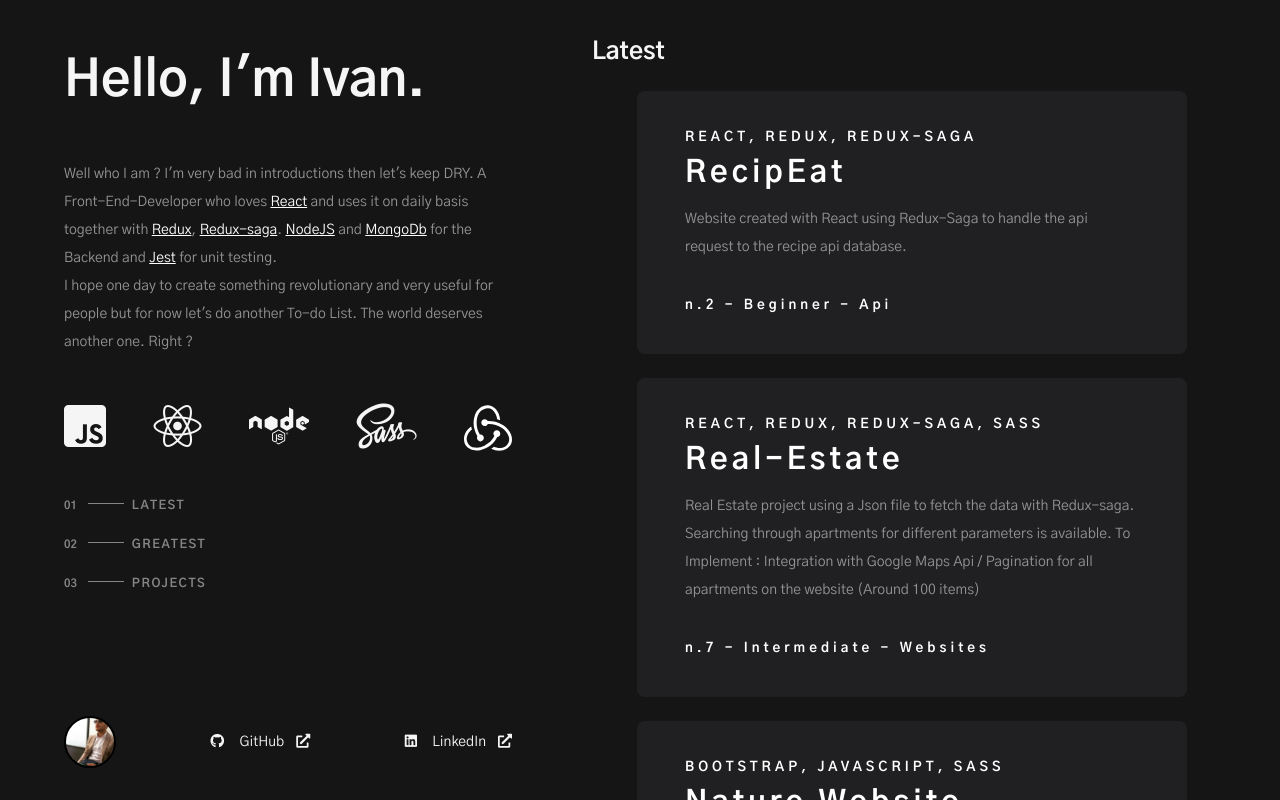
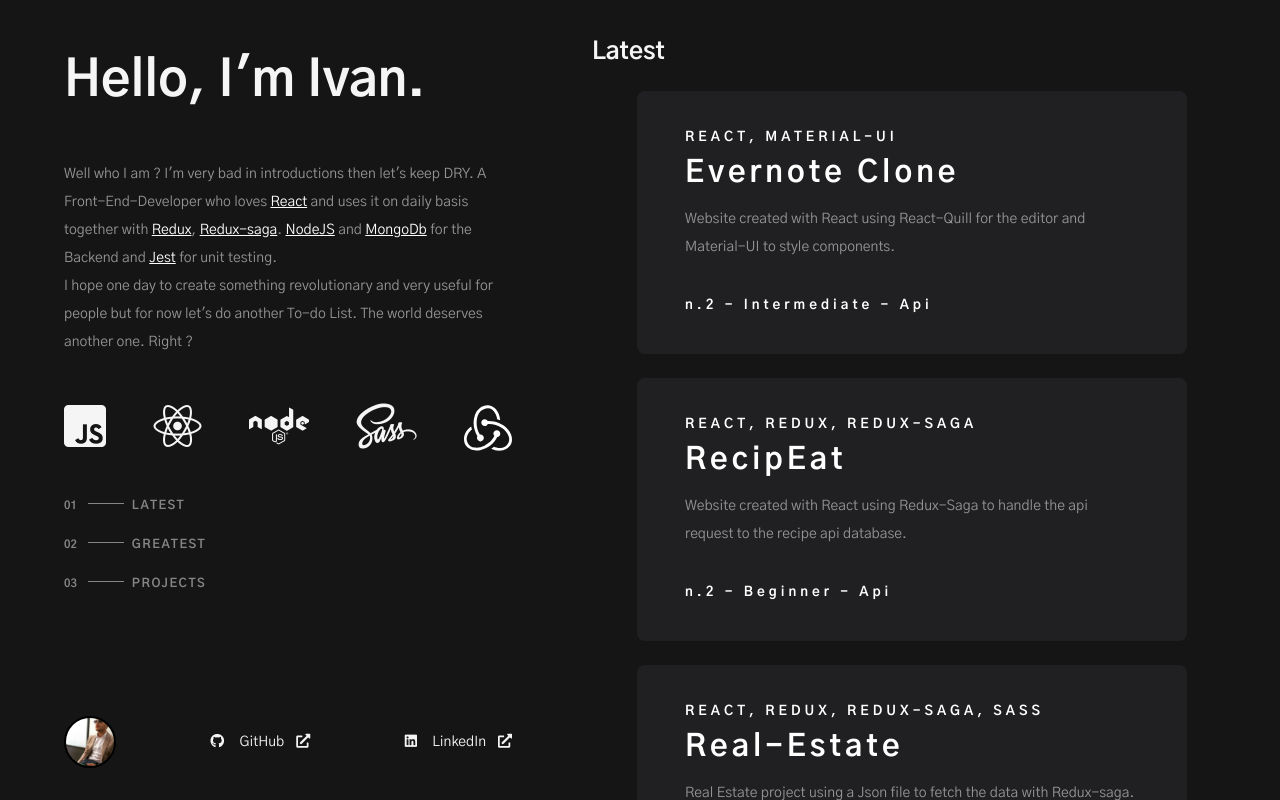
Before and after one commit to beluas/Project-Blog, a React (Create React App) app: page / in a window 1280 px wide. Shown: the top 800 px of the page. Built offline with nearby package versions, Linux system fonts and the light colour scheme.

Commit message:
Project added

```diff
--- a/src/projects.data.js
+++ b/src/projects.data.js
@@ -1,4 +1,15 @@
+// https://beluas.github.io/7-Evernote-clone/
 export const projects = [
+	{
+		title: "Evernote Clone",
+		desc:
+			"Website created with React using React-Quill for the editor and Material-UI to style components.",
+		skills: "React, Material-UI",
+		tier: "n.2 - Intermediate",
+		collection: "Api",
+		link: "https://beluas.github.io/7-Evernote-clone/",
+		greatest: true,
+	},
 	{
 		title: "RecipEat",
 		desc:
```
